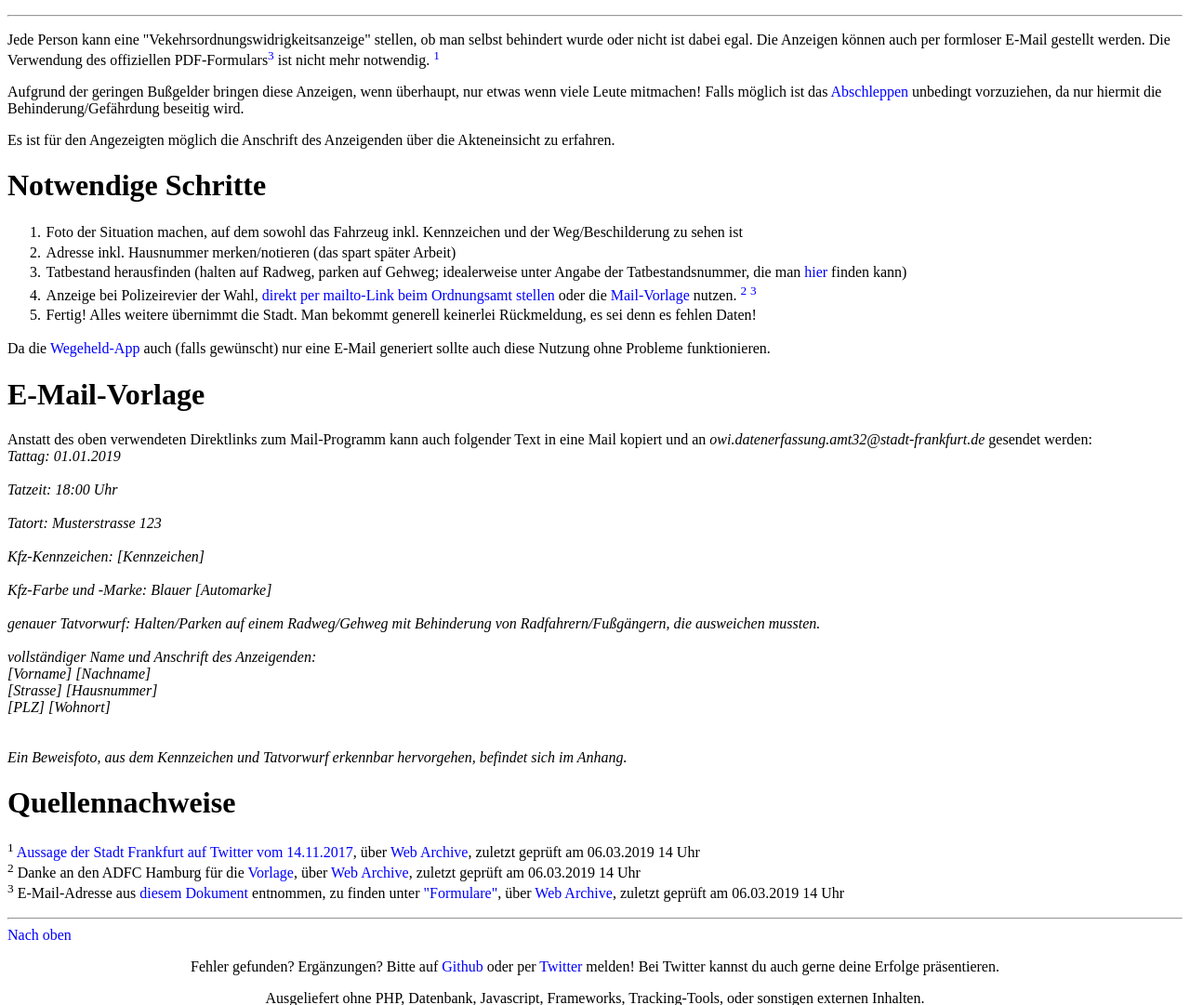
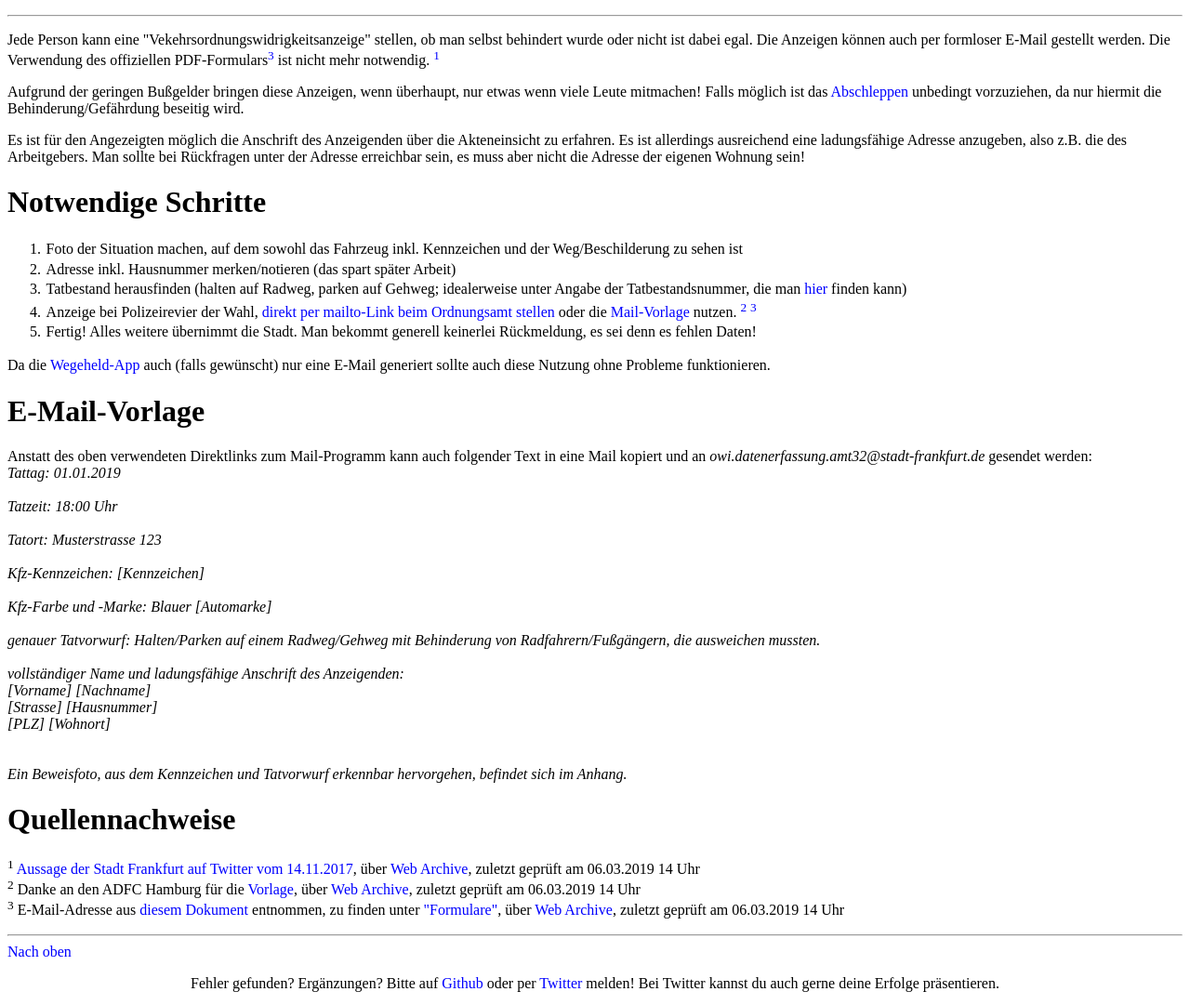
Before and after one commit to falschparkenffm/homepage, a PHP site: page /verkehrsowianzeigen.php in a window 1280 px wide. Shown: the part 42-1123 px from the top of the page at 93% size. Run offline with PHP 8.4, Linux system fonts and the light colour scheme.

Commit message:
Füge Hinweis für ladungsfähige Adresse hinzu

```diff
--- a/verkehrsowianzeigen.php
+++ b/verkehrsowianzeigen.php
@@ -4,7 +4,7 @@
 <?php include ("menu.html"); ?>
 <p>Jede Person kann eine "Vekehrsordnungswidrigkeitsanzeige" stellen, ob man selbst behindert wurde oder nicht ist dabei egal. Die Anzeigen k&ouml;nnen auch per formloser E-Mail gestellt werden. Die Verwendung des offiziellen PDF-Formulars<a href="#quellen_3"><sup>3</sup></a> ist nicht mehr notwendig. <a href="#quellen_1"><sup>1</sup></a></p>
 <p>Aufgrund der geringen Bu&szlig;gelder bringen diese Anzeigen, wenn &uuml;berhaupt, nur etwas wenn viele Leute mitmachen! Falls m&ouml;glich ist das <a href="abschleppen.html">Abschleppen</a> unbedingt vorzuziehen, da nur hiermit die Behinderung/Gef&auml;hrdung beseitig wird.</p>
-<p>Es ist f&uuml;r den Angezeigten m&ouml;glich die Anschrift des Anzeigenden &uuml;ber die Akteneinsicht zu erfahren.</p>
+<p>Es ist f&uuml;r den Angezeigten m&ouml;glich die Anschrift des Anzeigenden &uuml;ber die Akteneinsicht zu erfahren. Es ist allerdings ausreichend eine ladungsf&auml;hige Adresse anzugeben, also z.B. die des Arbeitgebers. Man sollte bei R&uuml;ckfragen unter der Adresse erreichbar sein, es muss aber nicht die Adresse der eigenen Wohnung sein!</p>
 
 <h1>Notwendige Schritte</h1>
 <ol>
@@ -39,7 +39,7 @@ Kfz-Farbe und -Marke: Blauer [Automarke]
 genauer Tatvorwurf: Halten/Parken auf einem Radweg/Gehweg mit Behinderung von Radfahrern/Fu&szlig;g&auml;ngern, die ausweichen mussten.
 <br>
 <br>
-vollst&auml;ndiger Name und Anschrift des Anzeigenden:<br>
+vollst&auml;ndiger Name und ladungsf&auml;hige Anschrift des Anzeigenden:<br>
 [Vorname] [Nachname]<br>
 [Strasse] [Hausnummer]<br>
 [PLZ] [Wohnort]<br>
```
